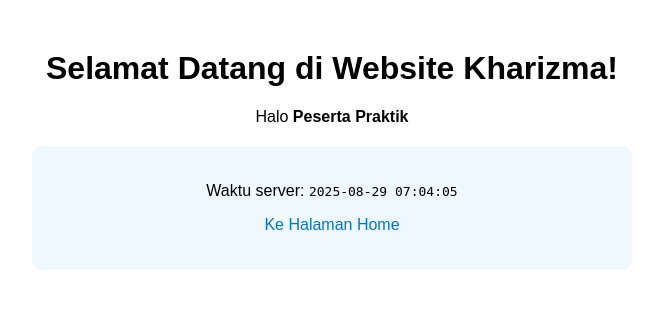
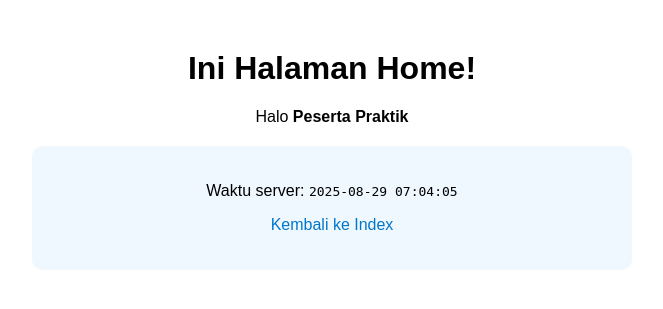
Before and after one commit to Naimakhaa/praktekoopsatu, a PHP site: page /index.php?page=home in a window 1280 px wide. Shown: the top 309 px of the page, without its empty margins (308-971 px from the left). Run offline with PHP 8.4, Linux system fonts and the light colour scheme.

Commit message:
Final PHP satu file multi-halaman untuk Hugging Face

```diff
--- a/index.php
+++ b/index.php
@@ -1,4 +1,6 @@
 <?php
+// Mengatur halaman: index atau home
+$page = $_GET['page'] ?? 'index';
 $nama = "Peserta Praktik";
 $waktu = date("Y-m-d H:i:s");
 ?>
@@ -16,12 +18,25 @@ $waktu = date("Y-m-d H:i:s");
 </head>
 <body>
     <div class="container">
-        <h1>Selamat Datang di Website Kharizma!</h1>
-        <p>Halo <strong><?= htmlspecialchars($nama) ?></strong></p>
-        <div class="box">
-            <p>Waktu server: <code><?= $waktu ?></code></p>
-            <p><a href="home.php">Ke Halaman Home</a></p>
-        </div>
+        <?php if ($page === 'index'): ?>
+            <h1>Selamat Datang di Website Kharizma!</h1>
+            <p>Halo <strong><?= htmlspecialchars($nama) ?></strong></p>
+            <div class="box">
+                <p>Waktu server: <code><?= $waktu ?></code></p>
+                <p><a href="?page=home">Ke Halaman Home</a></p>
+            </div>
+
+        <?php elseif ($page === 'home'): ?>
+            <h1>Ini Halaman Home!</h1>
+            <p>Halo <strong><?= htmlspecialchars($nama) ?></strong></p>
+            <div class="box">
+                <p>Waktu server: <code><?= $waktu ?></code></p>
+                <p><a href="?page=index">Kembali ke Index</a></p>
+            </div>
+        <?php else: ?>
+            <h1>Halaman tidak ditemukan!</h1>
+            <p><a href="?page=index">Kembali ke Index</a></p>
+        <?php endif; ?>
     </div>
 </body>
 </html>
```
